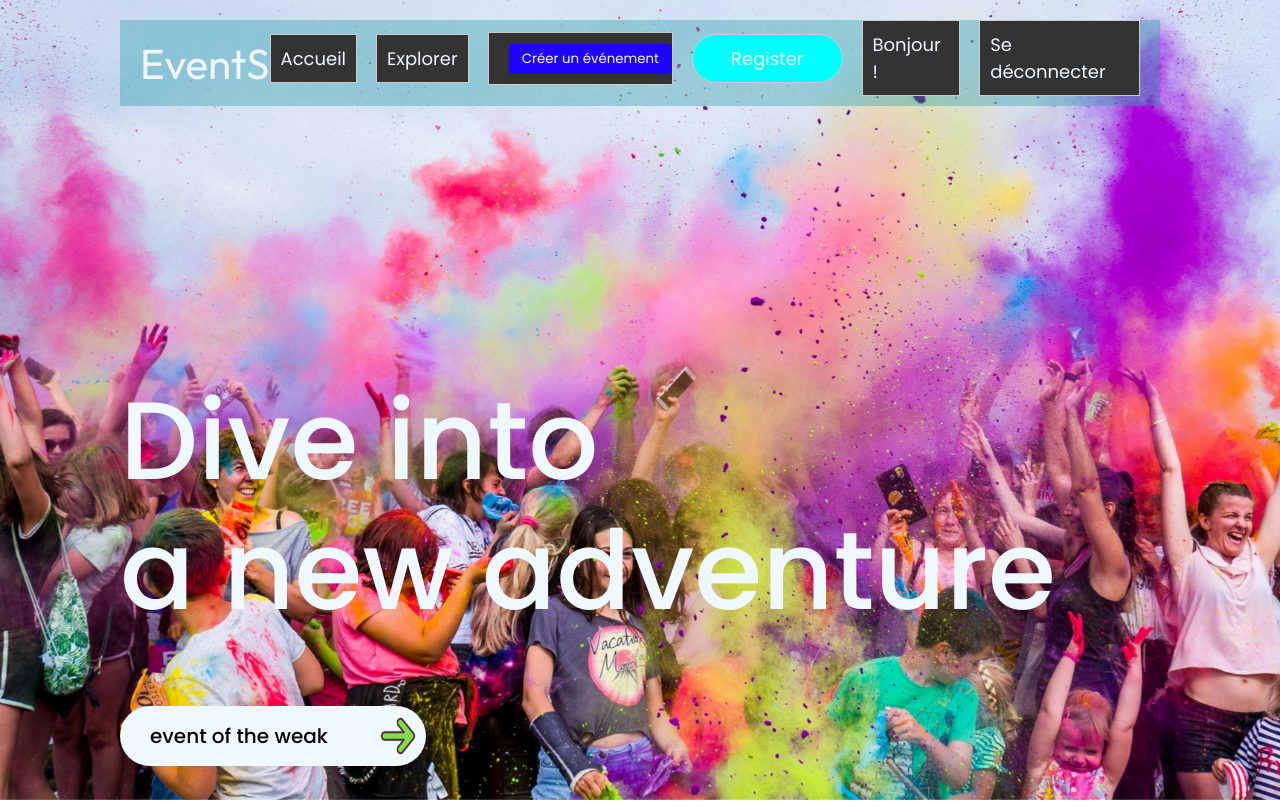
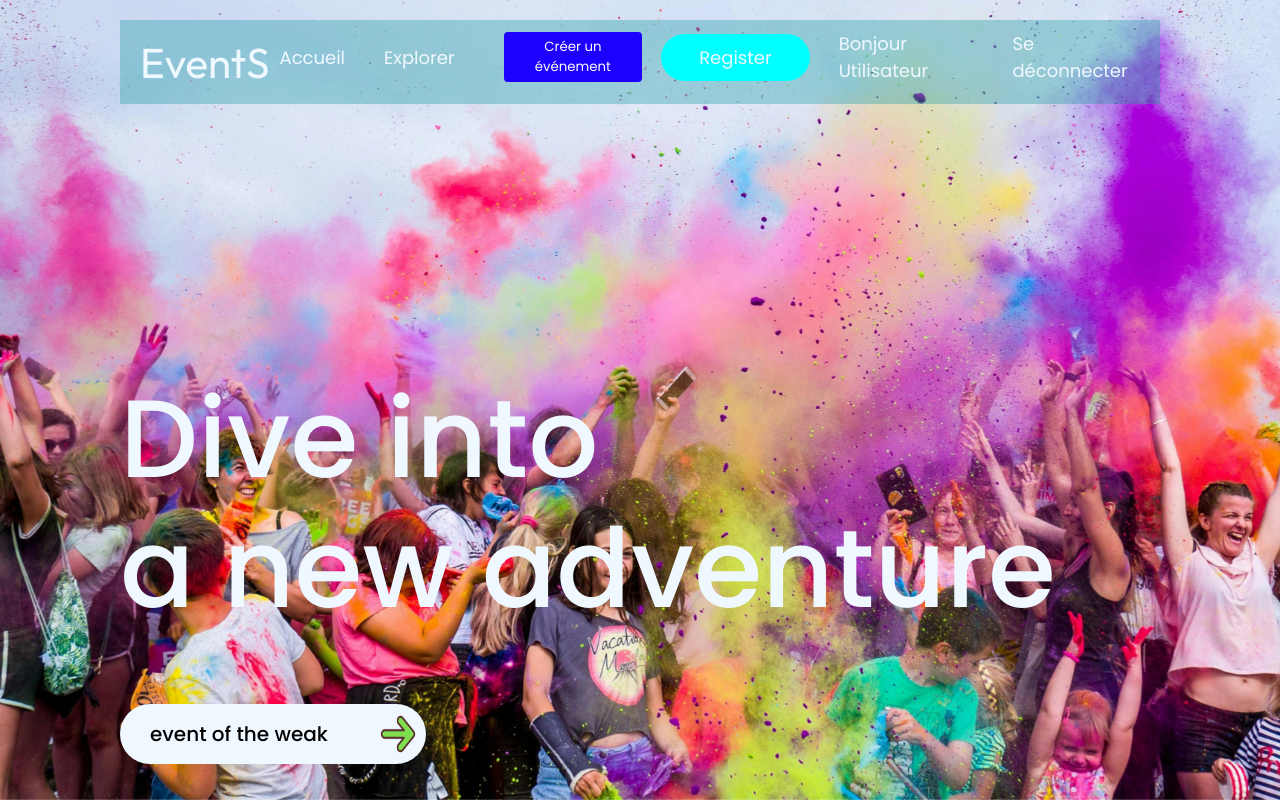
Before and after one commit to GAIDaziz/EventSF, a React (Vite) app: page / in a window 1280 px wide. Shown: the top 802 px of the page. Built offline with nearby package versions, Linux system fonts and the light colour scheme; no server answers; sample sign-in values are in the browser's storage.

Commit message:
css pour le admin 1

```diff
--- a/src/header/Navbar/Navbar.jsx
+++ b/src/header/Navbar/Navbar.jsx
@@ -9,7 +9,7 @@ import { toast } from 'react-toastify';
 
 const Navbar = ({ onOpenForm }) => {
     const [showModal, setShowModal] = useState(false);
-    const { isLoggedIn, login, logout } = useContext(AuthContext);
+    const { isLoggedIn, login, logout ,user  } = useContext(AuthContext);
     if (isLoggedIn === undefined) {
         console.error("AuthContext non chargé !");
     }
@@ -82,7 +82,7 @@ const Navbar = ({ onOpenForm }) => {
                     <li className='nav-login' onClick={handleLoginClick}>Se connecter</li>
                 ) : (
                     <>
-                        <li>Bonjour {name} !</li>
+                        <li>Bonjour {user ? user.name : "Utilisateur"}</li>
                         <li className='nav-logout' onClick={handleLogout}>Se déconnecter</li>
                     </>
                 )}
--- a/src/pages/adminDashboard.css
+++ b/src/pages/adminDashboard.css
@@ -1,6 +1,6 @@
 /* Style général du tableau de bord */
 .admin-dashboard-container {
-  background-color: black; /* Fond noir */
+  background-color: rgb(12, 12, 12); /* Fond noir */
   color: white; /* Texte blanc */
   position: fixed; /* Pour couvrir toute la page */
   top: 0;
@@ -37,8 +37,8 @@ ul {
 li {
   margin-bottom: 10px;
   padding: 10px;
-  border: 1px solid #ccc; /* Bordure légère */
-  background-color: #333; /* Fond légèrement plus clair pour les éléments de la liste */
+ /* border: 1px solid #ccc; /* Bordure légère */
+  background-color: #33333300; /* Fond légèrement plus clair pour les éléments de la liste */
 }
 
 button {
--- a/src/pages/adminDashboard.jsx
+++ b/src/pages/adminDashboard.jsx
@@ -6,7 +6,10 @@ import './adminDashboard.css';
 import { toast } from 'react-toastify';
 
 const AdminDashboard = () => {
-    const { userRole, isLoggedIn, isAdmin } = useContext(AuthContext);
+    const { isAdmin } = useContext(AuthContext);
+    const [editingUser, setEditingUser] = useState(null); // Utilisateur en cours de modification
+    const [editedUserData, setEditedUserData] = useState({}); // Données modifiées de l'utilisateur
+
 
     if (!isAdmin()) {
         console.log("Accès refusé: l'utilisateur n'est pas administrateur.");
@@ -67,7 +70,16 @@ const AdminDashboard = () => {
 });
 };
 
-    const updateUser = async (userId, updatedData) => {
+const updateUser = async (user) => {
+    setEditingUser(user); // Définir l'utilisateur en cours de modification
+    setEditedUserData({ ...user }); // Pré-remplir le formulaire avec les données actuelles
+};
+
+const handleInputChange = (e) => {
+    setEditedUserData({ ...editedUserData, [e.target.name]: e.target.value });
+};
+
+const saveUser = async (userId) => {
     Swal.fire({
         title: 'Êtes-vous sûr de vouloir modifier cet utilisateur ?',
         icon: 'warning',
@@ -78,11 +90,13 @@ const AdminDashboard = () => {
         cancelButtonText: 'Non, annuler'
     }).then(async (result) => {
         if (result.isConfirmed) {
+            try {
 
-        try {
-            const response = await axios.put(`http://localhost:3005/api/admin/updateUser/${userId}`, updatedData, authHeader);
+                const response = await axios.put(`http://localhost:3005/api/admin/updateUser/${userId}`, editedUserData, authHeader);
+                    console.log("envoie a l'api");
                 setUsers(users.map(user => user.id === userId ? response.data.user : user));
                 toast.success("Utilisateur mis à jour avec succès");
+                setEditingUser(null); // Fermer le formulaire de modification
             } catch (error) {
                 console.error("Erreur lors de la mise à jour de l'utilisateur", error);
                 toast.error("Erreur lors de la mise à jour");
@@ -110,7 +124,19 @@ const AdminDashboard = () => {
                     <li key={user.id}>
                         {user.name} - {user.email} ({user.role})
                         <button onClick={() => deleteUser(user.id)}>Supprimer</button>
-                                    <button onClick={() => updateUser(user.id, { role: "updatedRole" })}>Modifier</button>
+                        <button onClick={() => updateUser(user)}>Modifier</button>
+                        {editingUser === user && ( // Afficher le formulaire si l'utilisateur est en cours de modification
+                            <form>
+                                <input type="text" name="name" value={editedUserData.name} onChange={handleInputChange} placeholder="Nom" />
+                                <input type="email" name="email" value={editedUserData.email} onChange={handleInputChange} placeholder="Email" />
+                                <select name="role" value={editedUserData.role} onChange={handleInputChange}>
+                                    <option value="user">Utilisateur</option>
+                                    <option value="admin">Administrateur</option>
+                                </select>
+                                <button type="button" onClick={() => saveUser(user.id)}>Enregistrer</button>
+                                <button type="button" onClick={() => setEditingUser(null)}>Annuler</button>
+                            </form>
+                        )}
                     </li>
                 ))}
             </ul>
```
Lines whose indentation alone changed are shown as unchanged.
